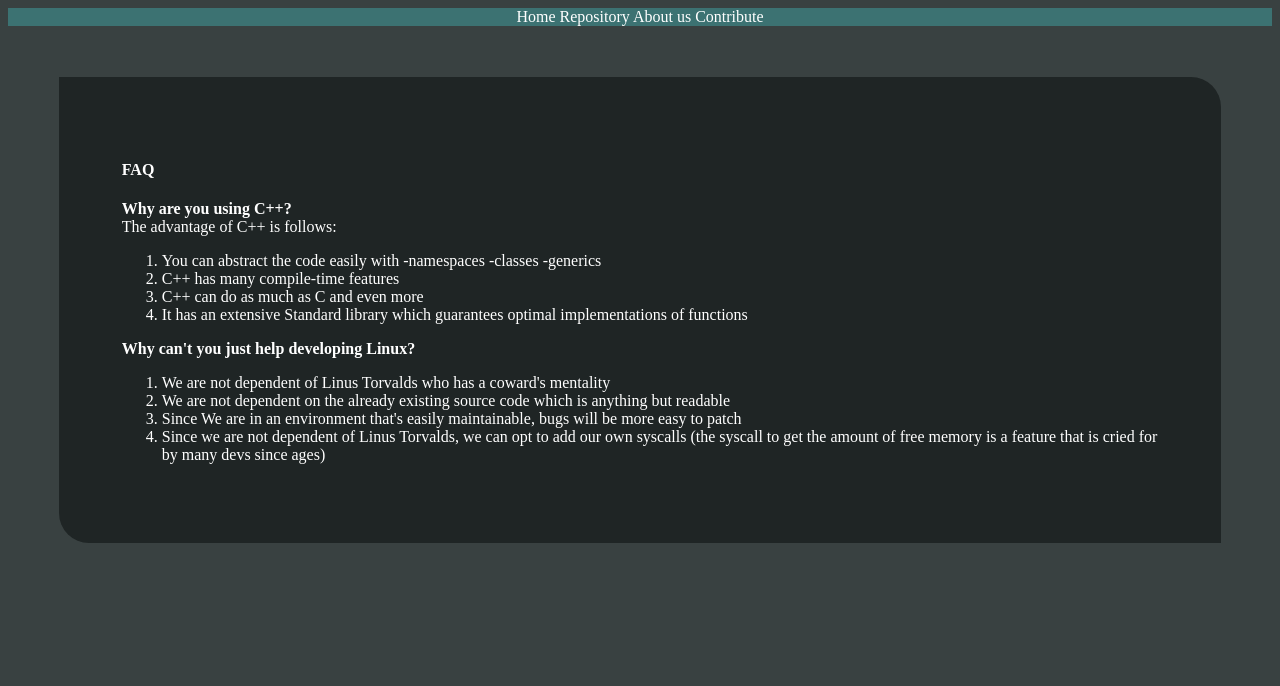
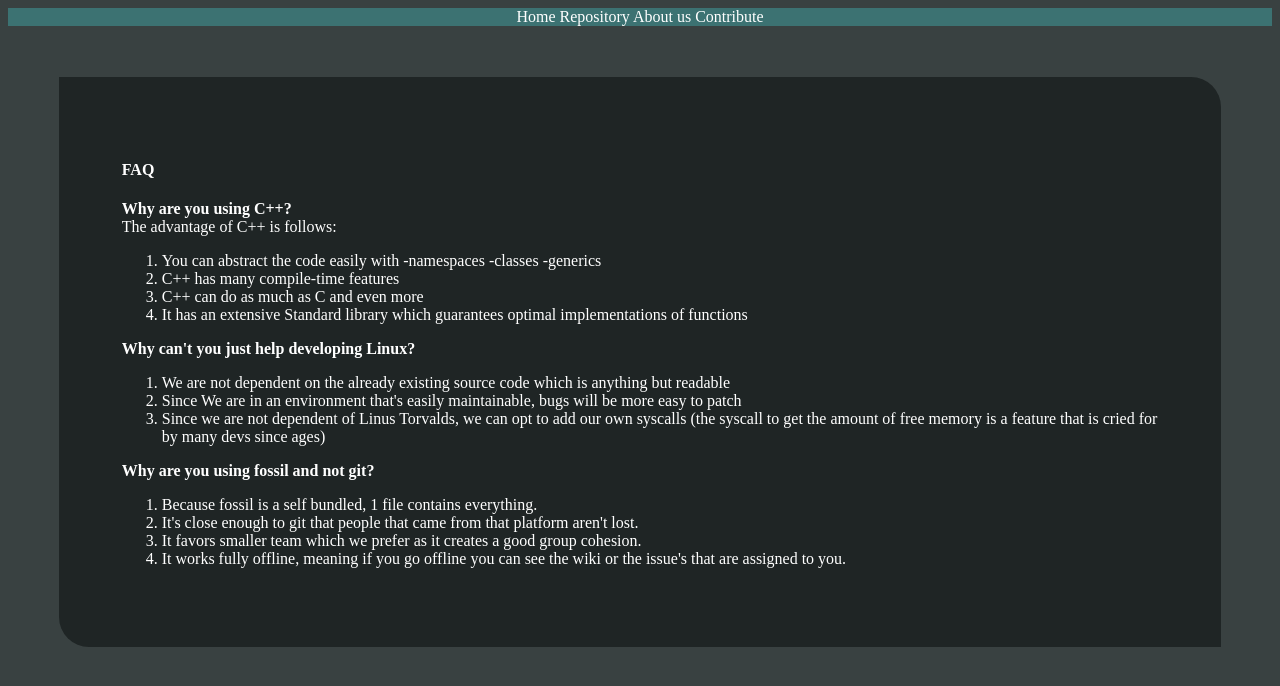
Before and after one commit to nekocentral/Clinl_Site, a plain HTML site: page faq.html in a window 1280 px wide. Drawn offline with Linux system fonts and the light colour scheme.

Commit message:
Updated the FAQ

```diff
--- a/faq.html
+++ b/faq.html
@@ -4,9 +4,8 @@
     <title>
         CLINL Kernel
     </title>
-    <link rel="stylesheet" href="https://cdnjs.cloudflare.com/ajax/libs/bootstrap-material-design/4.0.2/bootstrap-material-design.css"
-        \>
-    <link rel="stylesheet" href="style.css" \>
+    <link rel="stylesheet" href="https://cdnjs.cloudflare.com/ajax/libs/bootstrap-material-design/4.0.2/bootstrap-material-design.css">
+    <link rel="stylesheet" href="style.css">
 </head>
 
 <body class="container page">
@@ -30,10 +29,16 @@
         </ol>
         <p><b>Why can't you just help developing Linux?</b></p>
         <ol>
-            <li>We are not dependent of Linus Torvalds who has a coward's mentality</li>
             <li>We are not dependent on the already existing source code which is anything but readable</li>
             <li>Since We are in an environment that's easily maintainable, bugs will be more easy to patch</li>
             <li>Since we are not dependent of Linus Torvalds, we can opt to add our own syscalls (the syscall to get the amount of free memory is a feature that is cried for by many devs since ages)</li>
+        </ol>
+        <p><b>Why are you using fossil and not git?</b></p>
+        <ol>
+            <li>Because fossil is a self bundled, 1 file contains everything.</li>
+            <li>It's close enough to git that people that came from that platform aren't lost.</li>
+            <li>It favors smaller team which we prefer as it creates a good group cohesion.</li>
+            <li>It works fully offline, meaning if you go offline you can see the wiki or the issue's that are assigned to you.</li>
         </ol>
     </div>
 </body>
```
